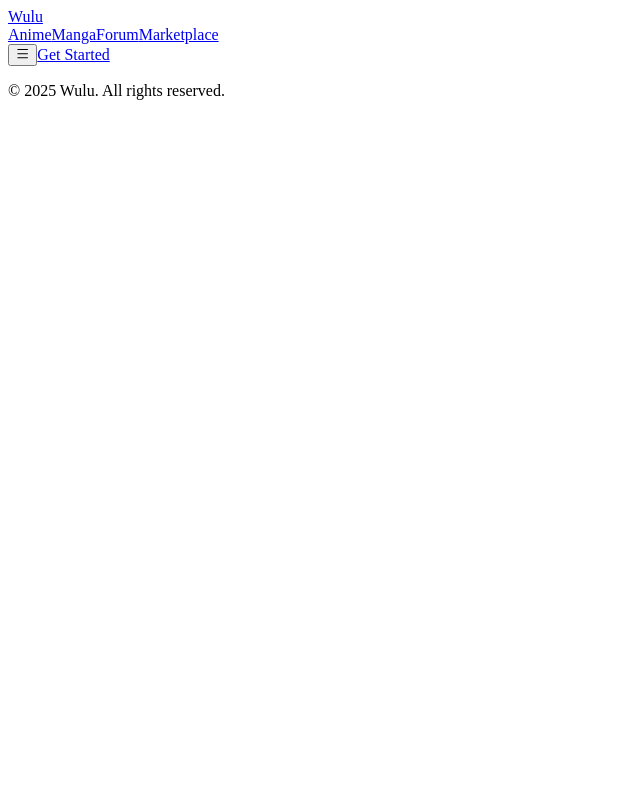
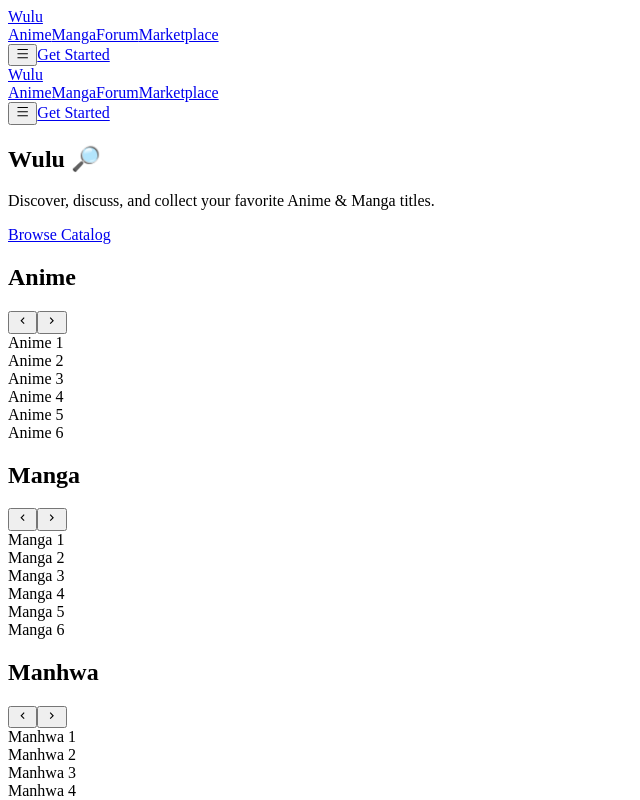
Before and after one commit to Serenawaifu/mon, a Next.js app: page / in a window 1280 px wide. Shown: the top 800 px of the page, without its empty margins (0-640 px from the left). Built offline with nearby package versions, Linux system fonts and the light colour scheme.

Commit message:
Update _app.js

```diff
--- a/src/pages/_app.js
+++ b/src/pages/_app.js
@@ -6,6 +6,10 @@ import Layout from "../components/Layout/Layout";
 /**
  * Wraps all pages with global layout for consistent header, footer, and theming.
  */
-export default function App({ element }) {
-  return <Layout>{element}</Layout>;
+export default function App({ Component, pageProps }) {
+  return (
+    <Layout>
+      <Component {...pageProps} />
+    </Layout>
+  );
 }
```
